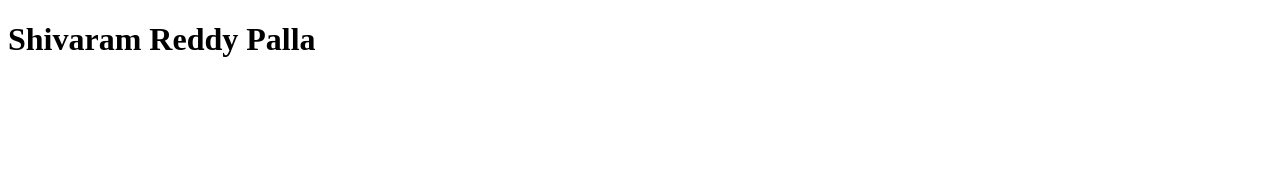
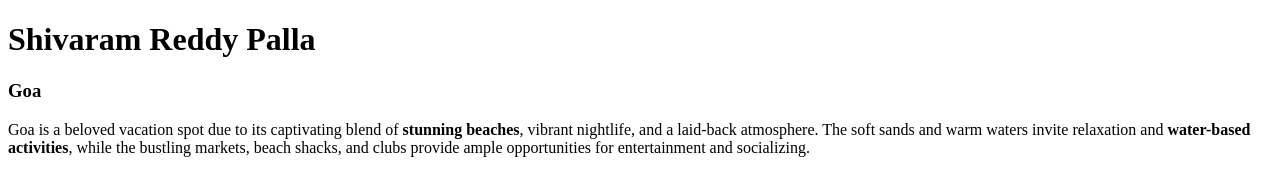
Before and after one commit to 44-563-WebApps-F23/44563-webapps-f23-assignment3-Shivaramreddypalla, a plain HTML site: page index.html in a window 1280 px wide. Drawn offline with Linux system fonts and the light colour scheme.

Commit message:
edited index.html file

```diff
--- a/index.html
+++ b/index.html
@@ -1,14 +1,24 @@
 <!DOCTYPE html>
 <html>
+
 <head>
     <title>
         Web Apps Lab-03
     </title>
 </head>
+
 <body>
     <h1>
         Shivaram Reddy Palla
     </h1>
+    <h3>
+        Goa
+    </h3>
+    <p> Goa is a beloved vacation spot due to its captivating blend of <b>stunning beaches</b>,
+        vibrant nightlife, and a laid-back atmosphere. The soft sands and warm waters invite relaxation
+        and <b>water-based activities</b>, while the bustling markets, beach shacks, and clubs provide
+        ample opportunities for entertainment and socializing.
+    </p>
 </body>
 
 </html>
```
Lines whose indentation alone changed are shown as unchanged.
